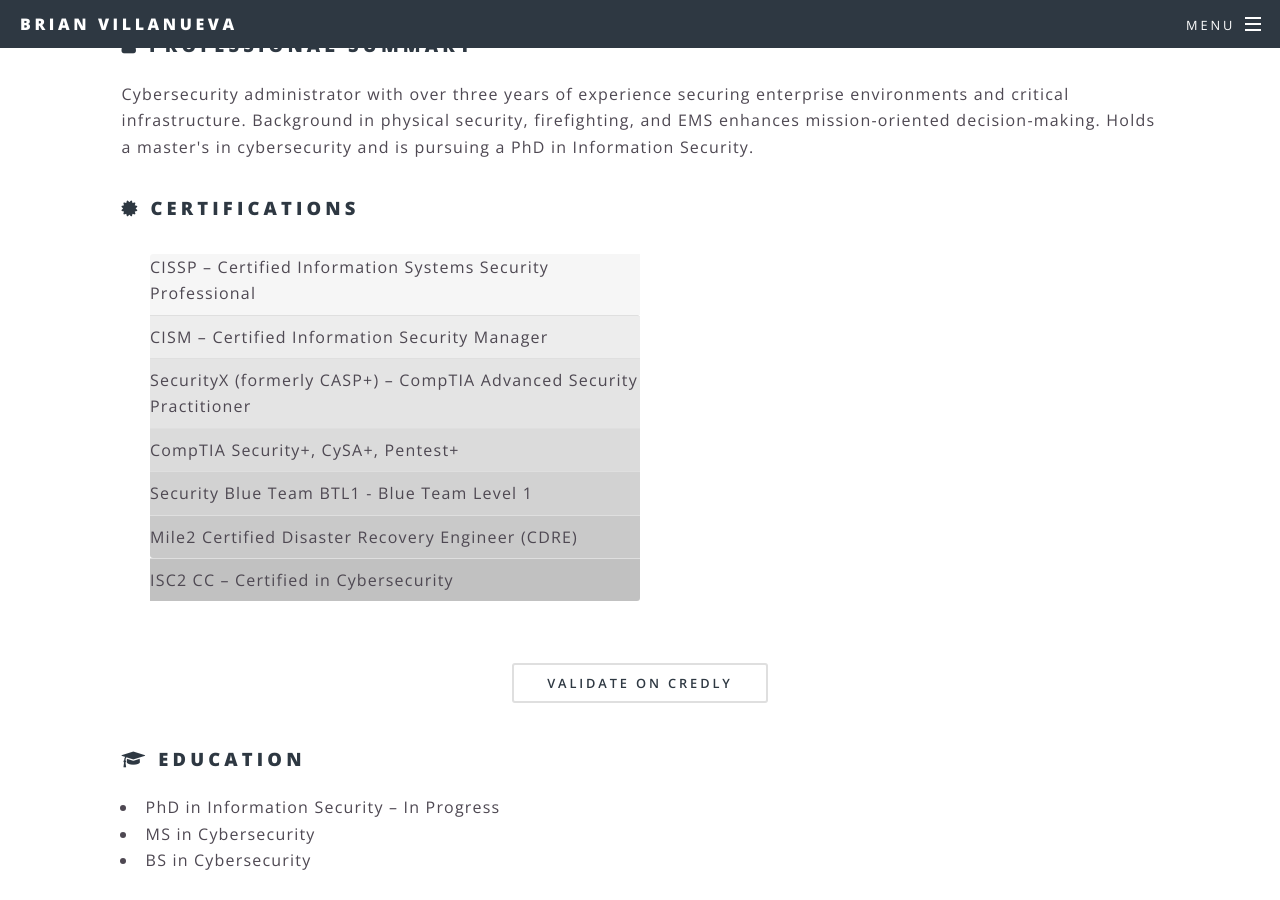
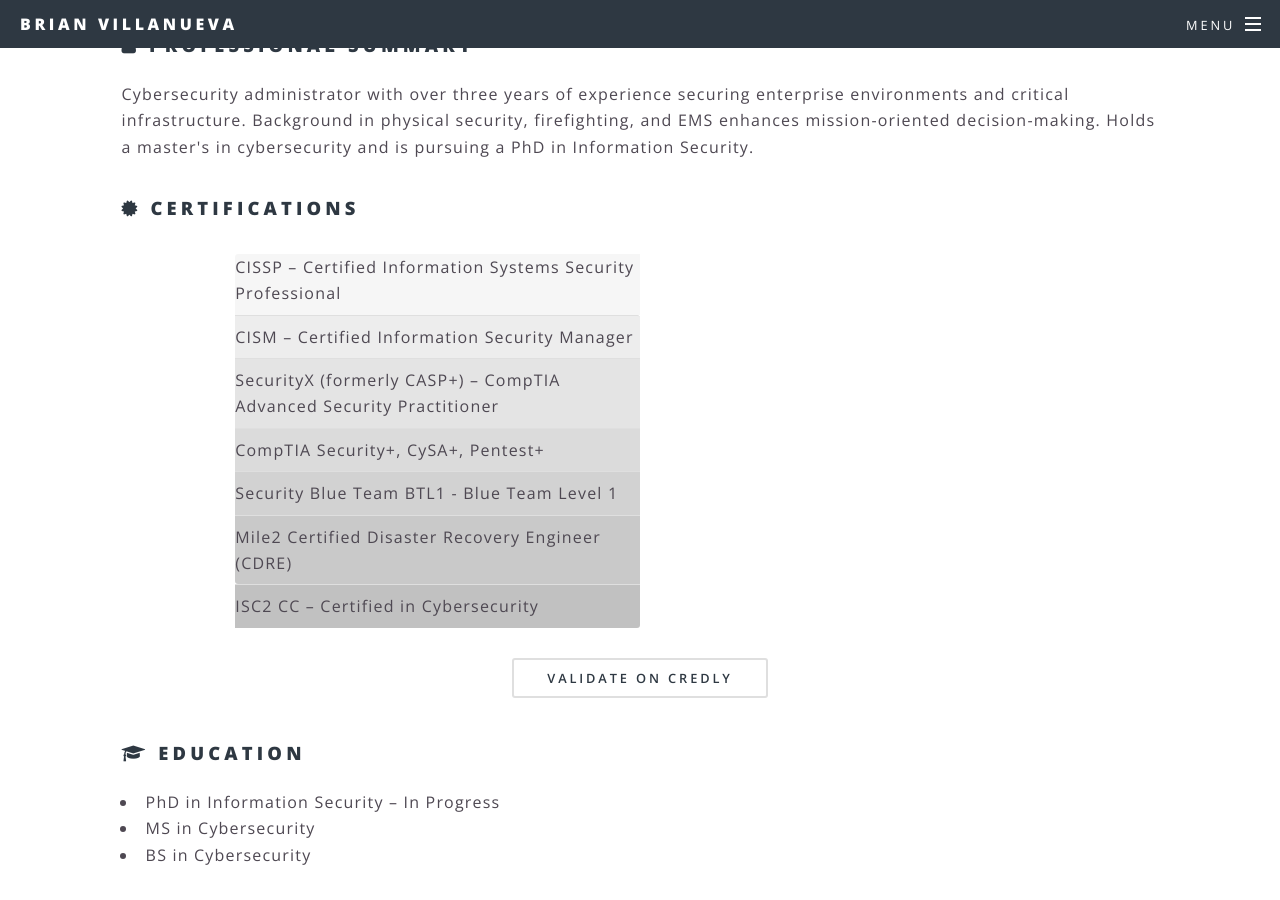
Before and after one commit to bvill1/villansecurity.github.io, a Jekyll site: the page built from resume.html, in a window 1280 px wide and 900 px high, scrolled down 643 px. Built offline with Jekyll 4.4.1, drawn with Linux system fonts in a browser that asks for light colours.

Commit message:
Update resume.html

```diff
--- a/resume.html
+++ b/resume.html
@@ -14,7 +14,7 @@
       <p>Cybersecurity administrator with over three years of experience securing enterprise environments and critical infrastructure. Background in physical security, firefighting, and EMS enhances mission-oriented decision-making. Holds a master's in cybersecurity and is pursuing a PhD in Information Security.</p>
 
       <h3><span class="icon fa-certificate"></span> Certifications</h3>
-      <div class="features" style="max-width: 1000px; margin: 0 auto; display: flex; flex-direction: column; align-items: center;"> <ul class="alt" style="width: 100%; padding: 10px; display: inline-block; text-align: left;">
+      <div class="features" style="max-width: 3000px; margin: 0 auto; text-align: center;"> <ul class="alt" style="width: 80%; margin: 0 auto; padding: 10px; text-align: left;">
           <li>CISSP – Certified Information Systems Security Professional</li>
           <li>CISM – Certified Information Security Manager</li>
           <li>SecurityX (formerly CASP+) – CompTIA Advanced Security Practitioner</li>
```
